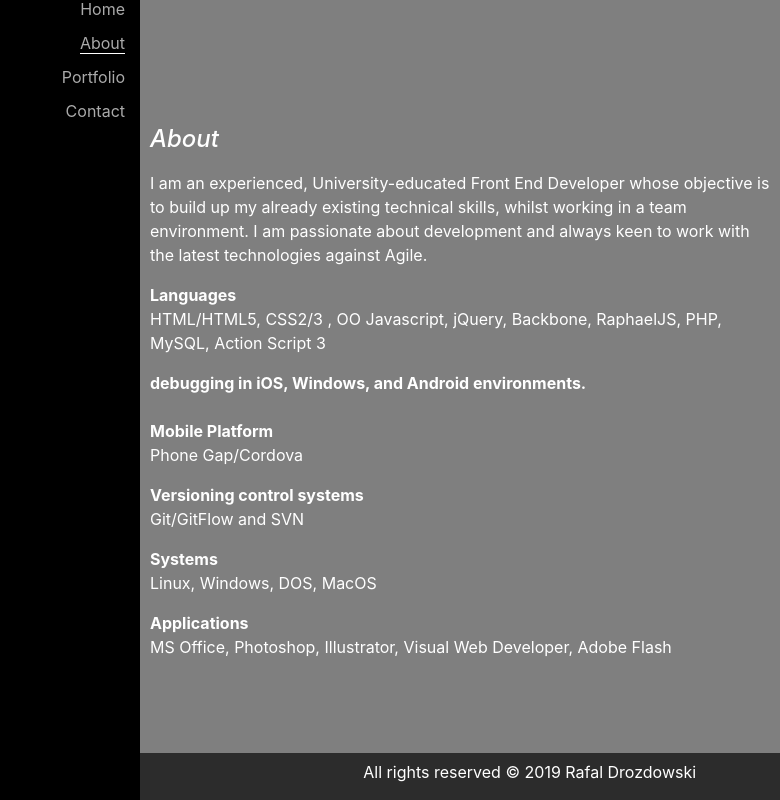
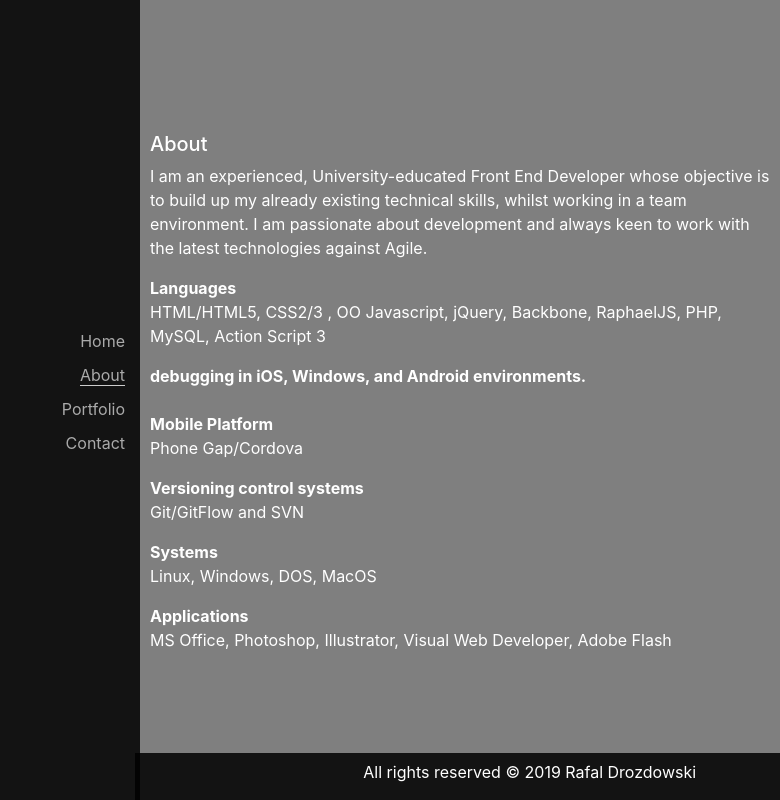
Before and after one commit to rdrozdowski/rdrozdowski.github.io, a React app: page /#/Home in a window 1280 px wide. Both pictures are taken after a click on the item "About". Shown: the whole page, without its empty margins (500-1280 px from the left). Built offline with nearby package versions, Linux system fonts and the light colour scheme.

Commit message:
chage text / improve layout / change heading

```diff
--- a/src/Components/UI/About/index.jsx
+++ b/src/Components/UI/About/index.jsx
@@ -10,7 +10,7 @@ export default class About extends Component {
   render() {
     return (
       <section>
-        <h4 dangerouslySetInnerHTML={{__html: JsonMenu[1].menuTitle}}></h4>
+        <h5 dangerouslySetInnerHTML={{__html: JsonMenu[1].menuTitle}}></h5>
         <p dangerouslySetInnerHTML={{ __html: JsonMenu[1].menuText }}></p>
       </section>
     )
--- a/src/Components/UI/Contact/index.jsx
+++ b/src/Components/UI/Contact/index.jsx
@@ -39,9 +39,8 @@ export default class Contact extends Component {
   render() {
     return (
       <section>
-        <h4 dangerouslySetInnerHTML={{ __html: JsonMenu[3].menuTitle }}></h4>
-        <p>
-          If you have enquiries or would just like to contact me, please use the details below or fill out the form.</p>
+        <h5 dangerouslySetInnerHTML={{ __html: JsonMenu[3].menuTitle }}></h5>
+        <p dangerouslySetInnerHTML={{__html: JsonMenu[3].menuText}}></p>
         <form id="contact-form" action="https://formspree.io/raf.drozdowski@gmail.com" method="POST" onSubmit={this.submitForm}>
           <div id="labels" className={'float-left'}>
             <label htmlFor="usernameInp" className={'display-block'} name="Name">Name</label>
--- a/src/Components/UI/Home/index.jsx
+++ b/src/Components/UI/Home/index.jsx
@@ -6,7 +6,7 @@ export default class Home extends Component {
     return (
       <section>
         <div className="row no-gutters">
-          <h4 dangerouslySetInnerHTML={{ __html: JsonMenu[0].menuTitle }}></h4>
+          <h5 dangerouslySetInnerHTML={{ __html: JsonMenu[0].menuTitle }}></h5>
             <p dangerouslySetInnerHTML={{ __html: JsonMenu[0].menuText }}></p>
         </div>
       </section>
--- a/src/Components/UI/Portfolio/index.jsx
+++ b/src/Components/UI/Portfolio/index.jsx
@@ -6,7 +6,7 @@ export default class Portfolio extends Component {
   render() {
     return (
       <section>
-        <h4 dangerouslySetInnerHTML={{ __html: JsonMenu[2].menuTitle }}></h4>
+        <h5 dangerouslySetInnerHTML={{ __html: JsonMenu[2].menuTitle }}></h5>
         <p dangerouslySetInnerHTML={{ __html: JsonMenu[2].menuText }}></p>
       </section>
     )
--- a/src/styles.css
+++ b/src/styles.css
@@ -1,6 +1,14 @@
+:root {
+  --link-color: #aaaaaa;
+  --white-color: #ffffff;
+}
+
 body {
   background-color: rgba(0, 0, 0, .5);
-  /* padding-bottom: 40px; */
+}
+
+a:hover {
+  color: var(--link-color)
 }
 
 header {
@@ -14,6 +22,13 @@ header .navbar-toggler {
   margin-top: 20px;
   padding: 4px
 }
+
+section {
+  margin-top: 20vh;
+  margin-bottom: 50px;
+  color: #fff
+}
+
 .container-fluid {
   height: 100vh;
 }
@@ -98,7 +113,7 @@ h4 {
 }
 
 .active {
-  border-bottom: 1px solid #fff
+  border-bottom: 1px solid #ccc
 }
 
 .Menu__ul {
@@ -129,13 +144,13 @@ h4 {
 }
 
 .Row__col--box-black {
-  background-color: rgba(0, 0, 0, 1);
+  background-color: rgba(0, 0, 0, 0.85);
 }
 
-.Row__col--box-grey {
-  /* background-color: rgba(0, 0, 0, .5); */
+.Row__header--fixed{
+  position: fixed;
+  z-index: 2;
 }
-
 .Row__col--align--center  {
   height: 20vh;
 }
@@ -151,7 +166,7 @@ footer {
   position: fixed;
   bottom: 0px;
   width: 100%;
-  background: rgba(0, 0, 0, .65)
+  background: rgba(0, 0, 0, .85)
 }
 
 .clearfix:after {
@@ -160,11 +175,19 @@ footer {
   content: '';
 }
 
-@media screen and (min-width: 767px){
+@media screen and (min-width: 767px) {
 
-  .Menu__ul {
-    text-align: right;
-    padding: 0px;
+  .Menu__ul  {
+    height: auto;
+  }
+
+  .Row__header--fixed{
+    position: static;
+  }
+
+  section {
+    margin-top: 0px;
+    margin-bottom: 0px;
   }
 
   .Row__col--align--center {
@@ -187,6 +210,8 @@ footer {
   }
 
   .Menu__ul {
+    text-align: right;
+    padding: 0px;
     list-style-type: none;
     display: inline-block;
     justify-content: center;
```
Also changed, not shown: src/Components/UI/Menu/Menu.json (+3 -3 lines).
